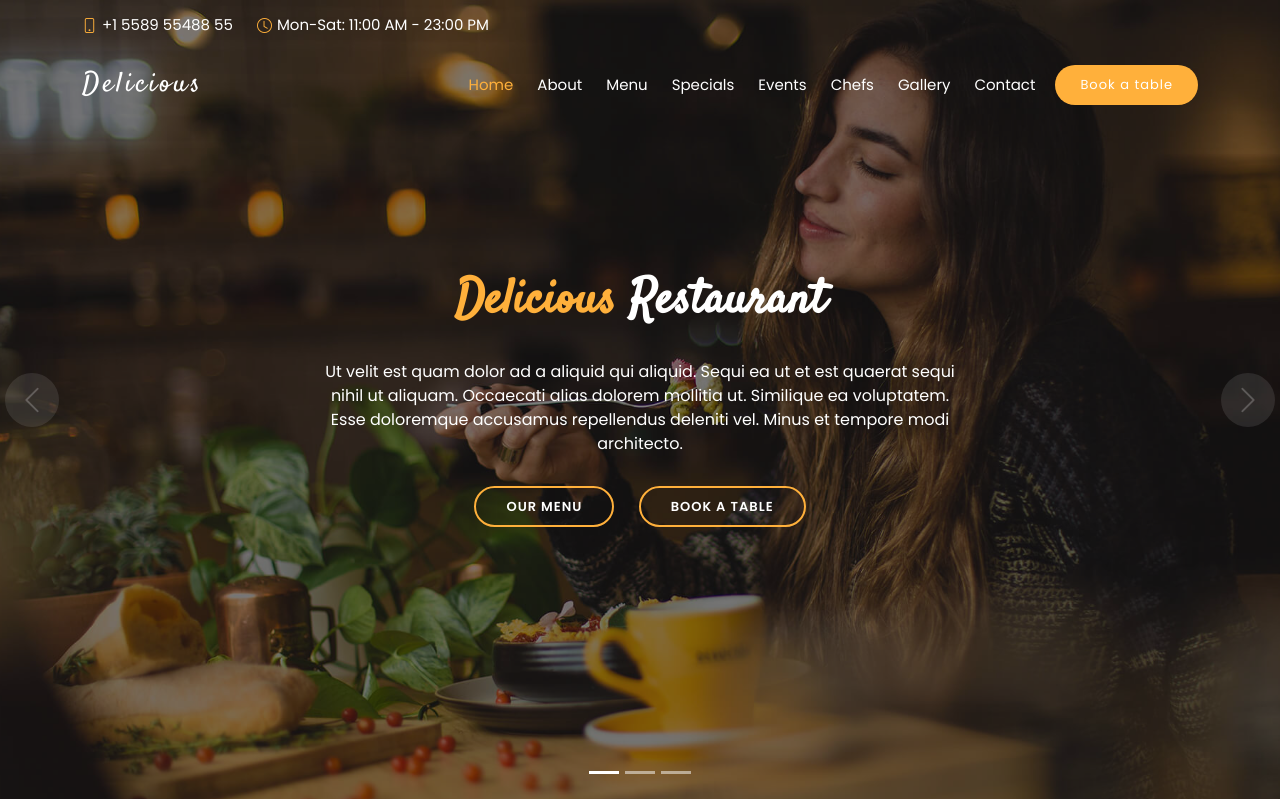
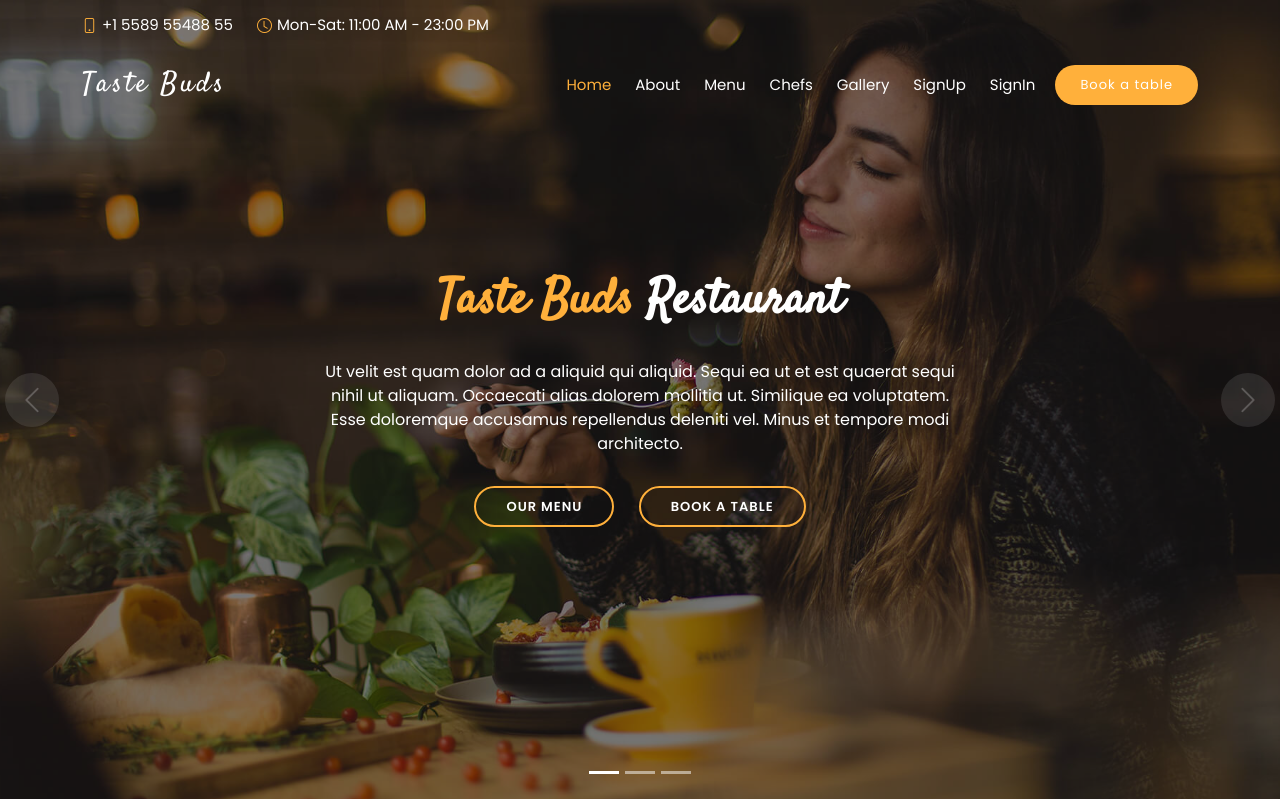
Before and after one commit to bijokmathew/Taste-Buds-Restaurant-App, a Django app: page / in a window 1280 px wide. Shown: the top 799 px of the page. Run offline with Django 3.2, Linux system fonts and the light colour scheme; some libraries are stand-ins or nearby versions.

Commit message:
Added SignUp/SignIn option on navigation bar

```diff
--- a/booking/urls.py
+++ b/booking/urls.py
@@ -2,5 +2,5 @@ from . import views
 from django.urls import path
 
 urlpatterns = [
-    path('', views.Home.as_view(), name='base')
+    path('', views.Home.as_view(), name='home')
 ]
--- a/templates/base.html
+++ b/templates/base.html
@@ -55,21 +55,20 @@
         <div class="container-fluid container-xl d-flex align-items-center justify-content-between">
 
             <div class="logo me-auto">
-                <h1><a href="index.html">Delicious</a></h1>
+                <h1><a href="{% url 'home' %}">Taste Buds</a></h1>
                 <!-- Uncomment below if you prefer to use an image logo -->
                 <!-- <a href="index.html"><img src="assets/img/logo.png" alt="" class="img-fluid"></a>-->
             </div>
 
             <nav id="navbar" class="navbar order-last order-lg-0">
                 <ul>
-                    <li><a class="nav-link scrollto active" href="#hero">Home</a></li>
+                    <li><a class="nav-link scrollto active" href="{% url 'home' %}">Home</a></li>
                     <li><a class="nav-link scrollto" href="#about">About</a></li>
                     <li><a class="nav-link scrollto" href="#menu">Menu</a></li>
-                    <li><a class="nav-link scrollto" href="#specials">Specials</a></li>
-                    <li><a class="nav-link scrollto" href="#events">Events</a></li>
                     <li><a class="nav-link scrollto" href="#chefs">Chefs</a></li>
                     <li><a class="nav-link scrollto" href="#gallery">Gallery</a></li>
-                    <li><a class="nav-link scrollto" href="#contact">Contact</a></li>
+                    <li><a class="nav-link scrollto" href="#specials">SignUp</a></li>
+                    <li><a class="nav-link scrollto" href="#specials">SignIn</a></li>
                 </ul>
                 <i class="bi bi-list mobile-nav-toggle"></i>
             </nav><!-- .navbar -->
--- a/templates/index.html
+++ b/templates/index.html
@@ -14,7 +14,7 @@
           <div class="carousel-item active" style="background-image: url(../static/img/slide/slide-1.jpg);">
             <div class="carousel-container">
               <div class="carousel-content">
-                <h2 class="animate__animated animate__fadeInDown"><span>Delicious</span> Restaurant</h2>
+                <h2 class="animate__animated animate__fadeInDown"><span>Taste Buds</span> Restaurant</h2>
                 <p class="animate__animated animate__fadeInUp">Ut velit est quam dolor ad a aliquid qui aliquid. Sequi ea ut et est quaerat sequi nihil ut aliquam. Occaecati alias dolorem mollitia ut. Similique ea voluptatem. Esse doloremque accusamus repellendus deleniti vel. Minus et tempore modi architecto.</p>
                 <div>
                   <a href="#menu" class="btn-menu animate__animated animate__fadeInUp scrollto">Our Menu</a>
```
